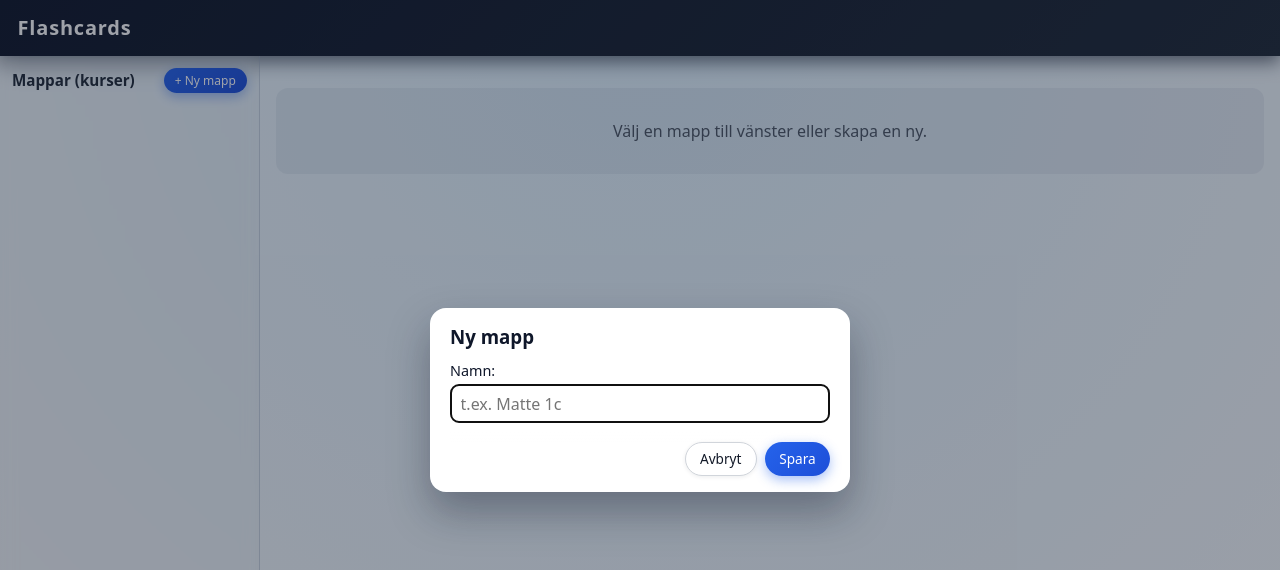
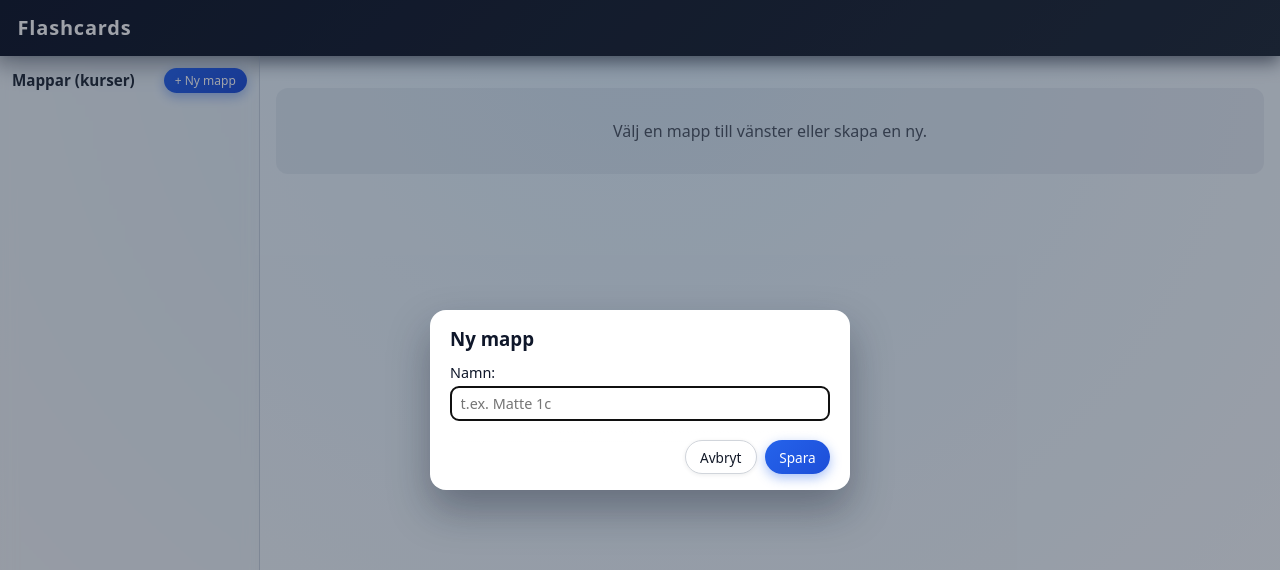
Before and after one commit to Kasper-M/flashcards-web, a plain HTML site: page index.html in a window 1280 px wide. Both pictures are taken after a click on the button "+ Ny mapp". Shown: the top 570 px of the page. Drawn offline with Linux system fonts and the light colour scheme.

Commit message:
Refactor CSS styles for improved structure

```diff
--- a/style.css
+++ b/style.css
@@ -311,7 +311,7 @@ button:disabled {
   border-radius: 0.5rem;
   border: 1px solid #d1d5db;
   font-family: inherit;
-  font-size: 16px;
+  font-size: 0.9rem;
 }
 
 .modal-content textarea {
```
